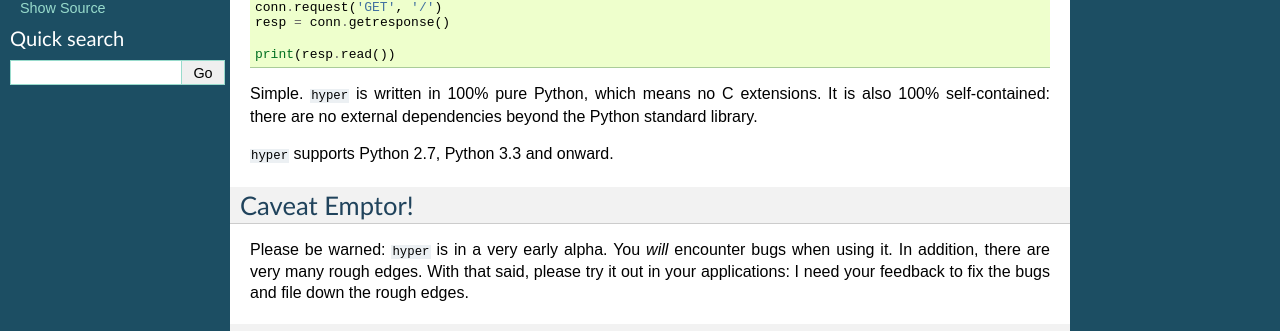
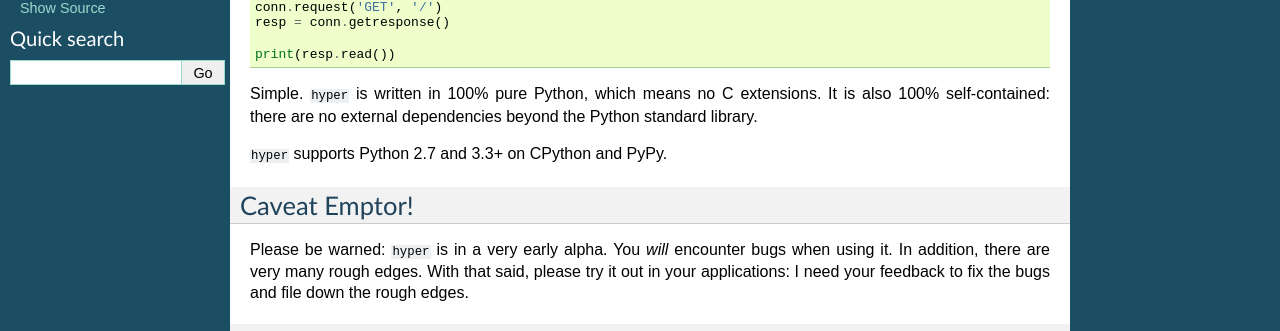
Before and after one commit to python-hyper/hyper, a Sphinx documentation site: the page built from docs/source/index.rst, in a window 1280 px wide. Shown: the part 299-630 px from the top of the page. Built offline with Sphinx 7.4.7, drawn with Linux system fonts in a browser that asks for light colours.

Commit message:
Add pypy support to tooling and documentation

```diff
--- a/docs/source/index.rst
+++ b/docs/source/index.rst
@@ -27,7 +27,7 @@
 It is also 100% self-contained: there are no external dependencies beyond the
 Python standard library.
 
-``hyper`` supports Python 2.7, Python 3.3 and onward.
+``hyper`` supports Python 2.7 and 3.3+ on CPython and PyPy.
 
 Caveat Emptor!
 --------------
--- a/docs/source/quickstart.rst
+++ b/docs/source/quickstart.rst
@@ -32,7 +32,7 @@
 ~~~~~~~~~~~~~~~~~~~~~~~~~
 
 There are no specific requirements for using `hyper`, beyond the fact that it
-supports Python versions 2.7, 3.3 and onward.
+supports Python versions 2.7 and 3.3+ on CPython and PyPy.
 
 Making Your First Request
 -------------------------
--- a/setup.py
+++ b/setup.py
@@ -45,9 +45,12 @@
         'Intended Audience :: Developers',
         'License :: OSI Approved :: MIT License',
         'Programming Language :: Python',
+        'Programming Language :: Python :: 2',
         'Programming Language :: Python :: 2.7',
         'Programming Language :: Python :: 3',
         'Programming Language :: Python :: 3.3',
         'Programming Language :: Python :: 3.4',
+        'Programming Language :: Python :: Implementation :: CPython',
+        'Programming Language :: Python :: Implementation :: PyPy',
     ]
 )
```
Also changed, not shown: .travis.yml, 1 other file.
